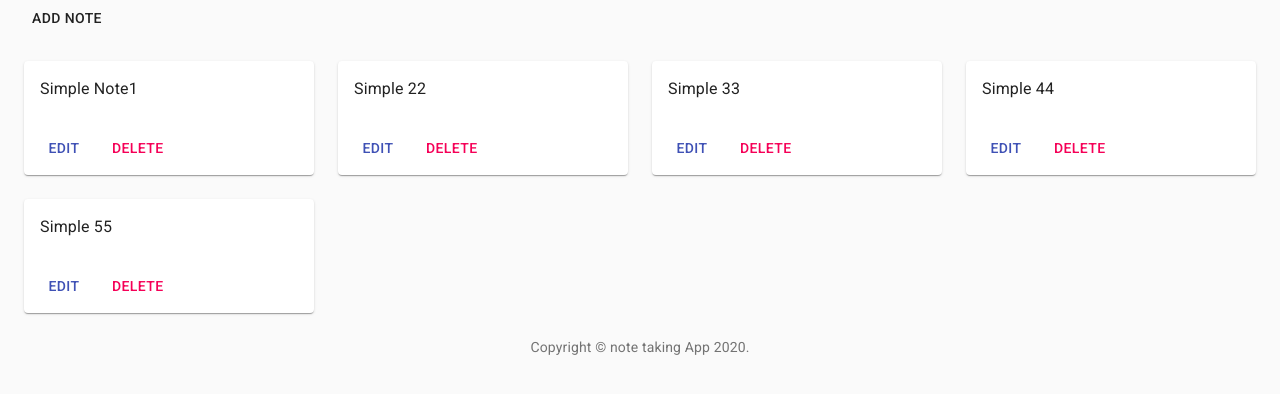
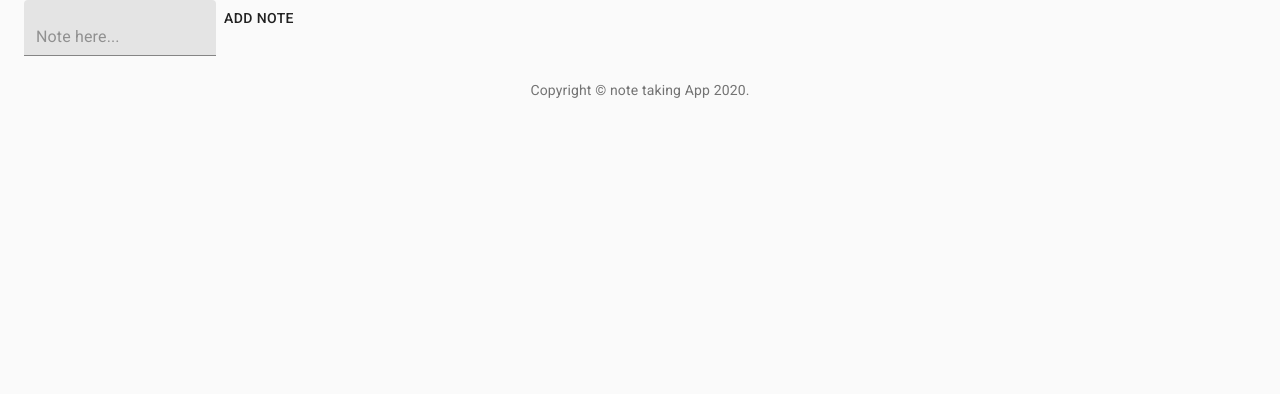
Before and after one commit to Afshintm/ctars-notes-app, a React (Create React App) app: page / in a window 1280 px wide. Shown: the top 394 px of the page. Built offline with nearby package versions, Linux system fonts and the light colour scheme.

Commit message:
addition and deletion

```diff
--- a/src/App.js
+++ b/src/App.js
@@ -5,7 +5,6 @@ import Link from '@material-ui/core/Link';
 import NotesPage  from "./components/NotesPage";
 import { makeStyles } from '@material-ui/core/styles';
 import Grid from '@material-ui/core/Grid';
-import { Button } from '@material-ui/core';
 
 const useStyles = makeStyles((theme) => ({
   root: {
@@ -39,9 +38,6 @@ function App() {
       <div className={classes.root}>
       <Grid container spacing={3}>
         <Grid item xs={12}>
-          <Button className={classes.button}>Add Note</Button>
-        </Grid>
-        <Grid item xs={12}>
           <NotesPage></NotesPage>
         </Grid>
         <Grid item xs={12}>
--- a/src/components/NotesPage.js
+++ b/src/components/NotesPage.js
@@ -6,6 +6,7 @@ import Card from '@material-ui/core/Card';
 import CardActions from '@material-ui/core/CardActions';
 import CardContent from '@material-ui/core/CardContent';
 import Typography from '@material-ui/core/Typography';
+import TextField from '@material-ui/core/TextField';
 
 
 class NotesPage extends React.Component {
@@ -13,41 +14,69 @@ class NotesPage extends React.Component {
     super(props);
     this.state = {
       notes: [],
+      newNote:{},
+      count:0
     };
+    this.index = -1;
   }
   componentDidMount(){
-      this.setState(
-          { notes:
-            [
-                {
-                    id: 1,
-                    text: "Simple Note1"
-                },
-                {
-                    id: 2,
-                    text: "Simple 22"
-                },
-                {
-                    id: 3,
-                    text: "Simple 33"
-                },
-                {
-                    id: 4,
-                    text: "Simple 44"
-                },
-                {
-                    id: 5,
-                    text: "Simple 55"
-                },
+      // this.setState(
+      //     { notes:
+      //       [
+      //           {
+      //               id: 1,
+      //               text: "Simple Note1"
+      //           },
+      //           {
+      //               id: 2,
+      //               text: "Simple 22"
+      //           },
+      //           {
+      //               id: 3,
+      //               text: "Simple 33"
+      //           },
+      //           {
+      //               id: 4,
+      //               text: "Simple 44"
+      //           },
+      //           {
+      //               id: 5,
+      //               text: "Simple 55"
+      //           },
 
-            ]
-        }
-        );
+      //       ]
+      //   }
+      //   );
   }
 
   deleteNote = (id,e) => {
-    const items = this.state.notes.filter((x) => x.id!==id);
+    let items=this.state.notes;
+    items.splice(id,1);
     this.setState({notes:items});
+  };
+
+  changeNoteText= (e) => {
+    this.setState({newNote:{text: e.target.value}});
+  }
+
+  uuidv4 = () => {
+    return 'xxxxxxxx-xxxx-4xxx-yxxx-xxxxxxxxxxxx'.replace(/[xy]/g, function(c) {
+      // eslint-disable-next-line
+      var r = Math.random() * 16 | 0, v = c === 'x' ? r : (r & 0x3 | 0x8);
+      return v.toString(16);
+    });
+  }
+  addNewNote = () => {
+    let note = this.state.newNote;
+    console.log(note.text);
+    if(note.text !== undefined){
+      note.guid = this.uuidv4();
+      let notesNew = [...this.state.notes];
+      notesNew.push(note);
+      this.setState({notes:notesNew});
+      this.inputTitle.value = "";
+    }
+
   }
 
   render() {
@@ -73,35 +102,54 @@ class NotesPage extends React.Component {
       }));
 
 
-      // let cardList = [];
-      // let fields = Object.keys(this.state.notes);
-      // console.log(fields);
-      // fields.forEach((cardIndex) => {
-      //     let card = this.state.notes[cardIndex];
-      //     cardList.push(
-      //       <Grid item xs={6} sm={3} key={cardIndex}>
-      //         <Card>
-      //           <CardContent>
-      //             <Typography className={classes.title} color="textPrimary" gutterBottom>
-      //               {card.text}
-      //             </Typography>
-      //           </CardContent>
-      //           <CardActions>
-      //             <Button color="primary">Edit</Button>
-      //             <Button color="secondary">Delete</Button>
-      //           </CardActions>
-      //         </Card>
-      //       </Grid>
-      //     )
-      // });
+
+      let cardList = [];
+      let fields = Object.keys(this.state.notes);
+
+      //console.log(fields);
+      fields.forEach((cardIndex) => {
+          let card = this.state.notes[cardIndex];
+          cardList.push(
+            <Grid item xs={6} sm={3} key={cardIndex}>
+              <Card>
+                <CardContent>
+                  <Typography className={classes.title} color="textPrimary" gutterBottom>
+                    {card.text}
+                  </Typography>
+                </CardContent>
+                <CardActions>
+                  <Button color="primary">Edit</Button>
+                  <Button color="secondary" onClick={(e) => this.deleteNote(cardIndex, e)}>Delete</Button>
+                </CardActions>
+              </Card>
+            </Grid>
+          )
+      });
 
 
     return (
       <Grid container spacing={3}>
-        {this.state.notes.map((n) => {
+        <Grid item xs={12}>
+
+            <div>
+              <TextField
+                id="filled-textarea"
+                placeholder="Note here..."
+                multiline
+                variant="filled"
+                ref={el => this.inputTitle = el}
+                onChange={(e)=>this.changeNoteText(e)}
+                type="reset"
+              />
+
+              <Button onClick={() => this.addNewNote()}>Add Note</Button>
+            </div>
+
+        </Grid>
+        {/* {this.state.notes.map((n) => {
           return (
-            <Grid item xs={6} sm={3} key={n.id}>
-              {<Card>
+            <Grid item xs={6} sm={3} key={n.guid} value={n.text}>
+              <Card>
                 <CardContent>
                   <Typography className={classes.title} color="textPrimary" gutterBottom>
                     {n.text}
@@ -109,13 +157,13 @@ class NotesPage extends React.Component {
                 </CardContent>
                 <CardActions>
                   <Button color="primary">Edit</Button>
-                  <Button color="secondary" onClick={(e) => this.deleteNote(n.id, e)}>Delete</Button>
+                  <Button color="secondary" onClick={(e) => this.deleteNote(n.guid, e)}>Delete</Button>
                 </CardActions>
-              </Card>}
+              </Card>
             </Grid>
           );
-        })}
-        {/* {cardList} */}
+        })} */}
+        {cardList}
       </Grid>
     );
   }
```
